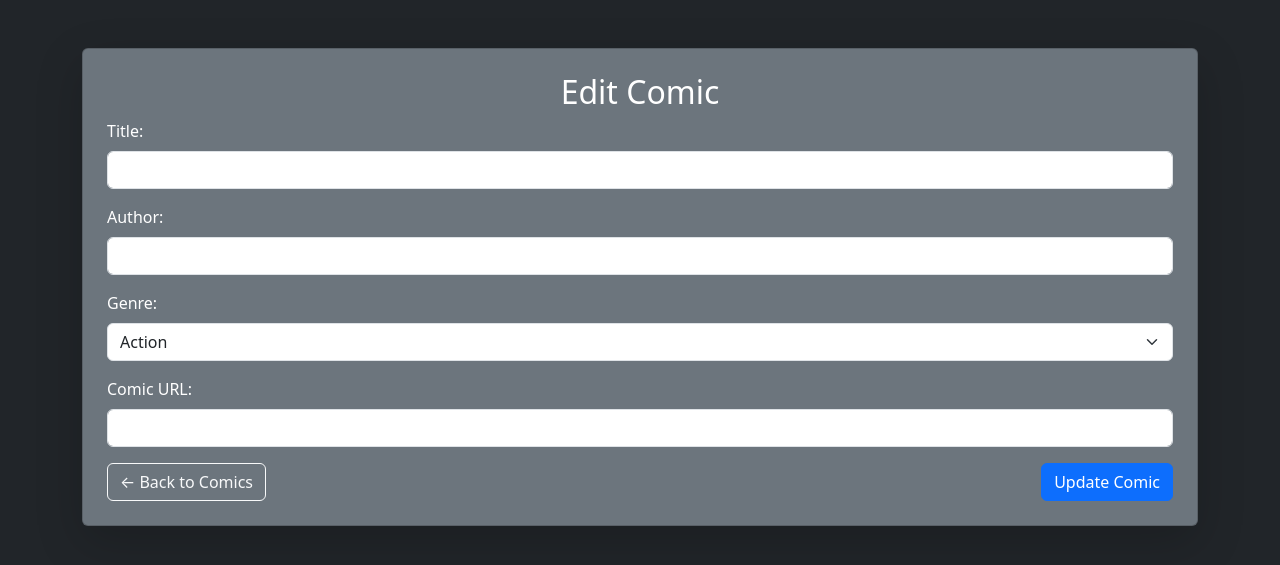
After one commit to ValdeviesoJuan/IPT-Activity, a PHP site: page /view/admin/edit_comic.php in a window 1280 px wide. The commit adds this page. Shown: the top 565 px of the page. Run offline with PHP 8.4, Linux system fonts and the light colour scheme; the template is opened without the code that fills it, so the values that code supplies are empty.

Commit message:
Added updates
Updated some functionalities.

```diff
--- /dev/null
+++ b/IT322/view/admin/edit_comic.php
@@ -0,0 +1,78 @@
+<?php
+include("../../dB/config.php");
+
+if (isset($_GET['id'])) {
+    $id = $_GET['id'];
+    $query = "SELECT * FROM comics WHERE id = $id";
+    $result = mysqli_query($conn, $query);
+    $comic = mysqli_fetch_assoc($result);
+}
+
+if ($_SERVER["REQUEST_METHOD"] == "POST") {
+    $title = $_POST['title'];
+    $author = $_POST['author'];
+    $genre = $_POST['genre'];
+    $url = $_POST['comic_url'];
+
+    $sql = "UPDATE comics SET title='$title', author='$author', genre='$genre', url='$url' WHERE id=$id";
+
+    if (mysqli_query($conn, $sql)) {
+        header("Location: manageComics.php?update=success");
+        exit();
+    } else {
+        echo "<div class='alert alert-danger'>Error updating record: " . mysqli_error($conn) . "</div>";
+    }
+}
+?>
+
+<!DOCTYPE html>
+<html lang="en">
+<head>
+    <meta charset="UTF-8">
+    <meta name="viewport" content="width=device-width, initial-scale=1.0">
+    <title>Edit Comic - Manage Comics</title>
+    <link rel="stylesheet" href="https://cdn.jsdelivr.net/npm/bootstrap@5.3.0/dist/css/bootstrap.min.css">
+    <link href="../../assets/img/Logo2.png" rel="icon">
+</head>
+<body class="bg-dark text-white">
+    <div class="container mt-5">
+        <div class="card bg-secondary text-white p-4 shadow-lg rounded">
+            <h2 class="text-center">Edit Comic</h2>
+            <form method="POST">
+                <div class="mb-3">
+                    <label class="form-label">Title:</label>
+                    <input type="text" name="title" class="form-control" value="<?php echo $comic['title']; ?>" required>
+                </div>
+
+                <div class="mb-3">
+                    <label class="form-label">Author:</label>
+                    <input type="text" name="author" class="form-control" value="<?php echo $comic['author']; ?>" required>
+                </div>
+
+                <div class="mb-3">
+                    <label class="form-label">Genre:</label>
+                    <select name="genre" class="form-select" required>
+                        <option value="Action" <?php echo ($comic['genre'] == 'Action') ? 'selected' : ''; ?>>Action</option>
+                        <option value="Fantasy" <?php echo ($comic['genre'] == 'Fantasy') ? 'selected' : ''; ?>>Fantasy</option>
+                        <option value="Sci-Fi" <?php echo ($comic['genre'] == 'Sci-Fi') ? 'selected' : ''; ?>>Sci-Fi</option>
+                        <option value="Horror" <?php echo ($comic['genre'] == 'Horror') ? 'selected' : ''; ?>>Horror</option>
+                        <option value="Romance" <?php echo ($comic['genre'] == 'Romance') ? 'selected' : ''; ?>>Romance</option>
+                    </select>
+                </div>
+
+                <div class="mb-3">
+                    <label class="form-label">Comic URL:</label>
+                    <input type="url" name="comic_url" class="form-control" value="<?php echo $comic['url']; ?>" required>
+                </div>
+
+                <div class="d-flex justify-content-between">
+                    <a href="manage_comics.php" class="btn btn-outline-light">← Back to Comics</a>
+                    <button type="submit" class="btn btn-primary">Update Comic</button>
+                </div>
+            </form>
+        </div>
+    </div>
+
+    <script src="https://cdn.jsdelivr.net/npm/bootstrap@5.3.0/dist/js/bootstrap.bundle.min.js"></script>
+</body>
+</html>
```
Also changed, not shown: IT322/view/admin/delete_comic.php (added, +14 -0 lines), IT322/view/admin/index.php (+22 -4 lines), IT322/view/admin/manageComics.php (+37 -16 lines), IT322/view/admin/upload_comic.php (+9 -8 lines), IT322/assets/img/hakyuuBackg.jpg (added).
